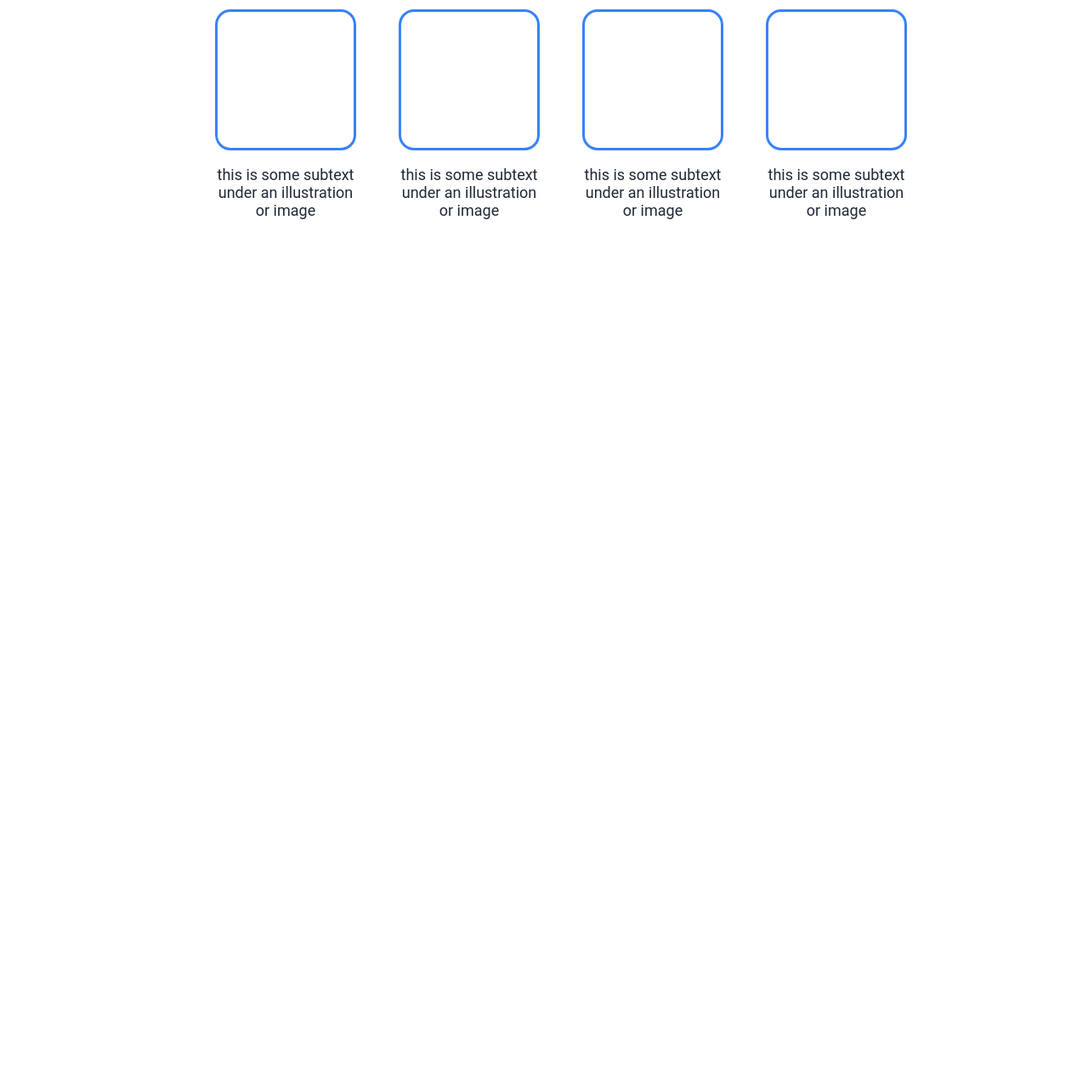
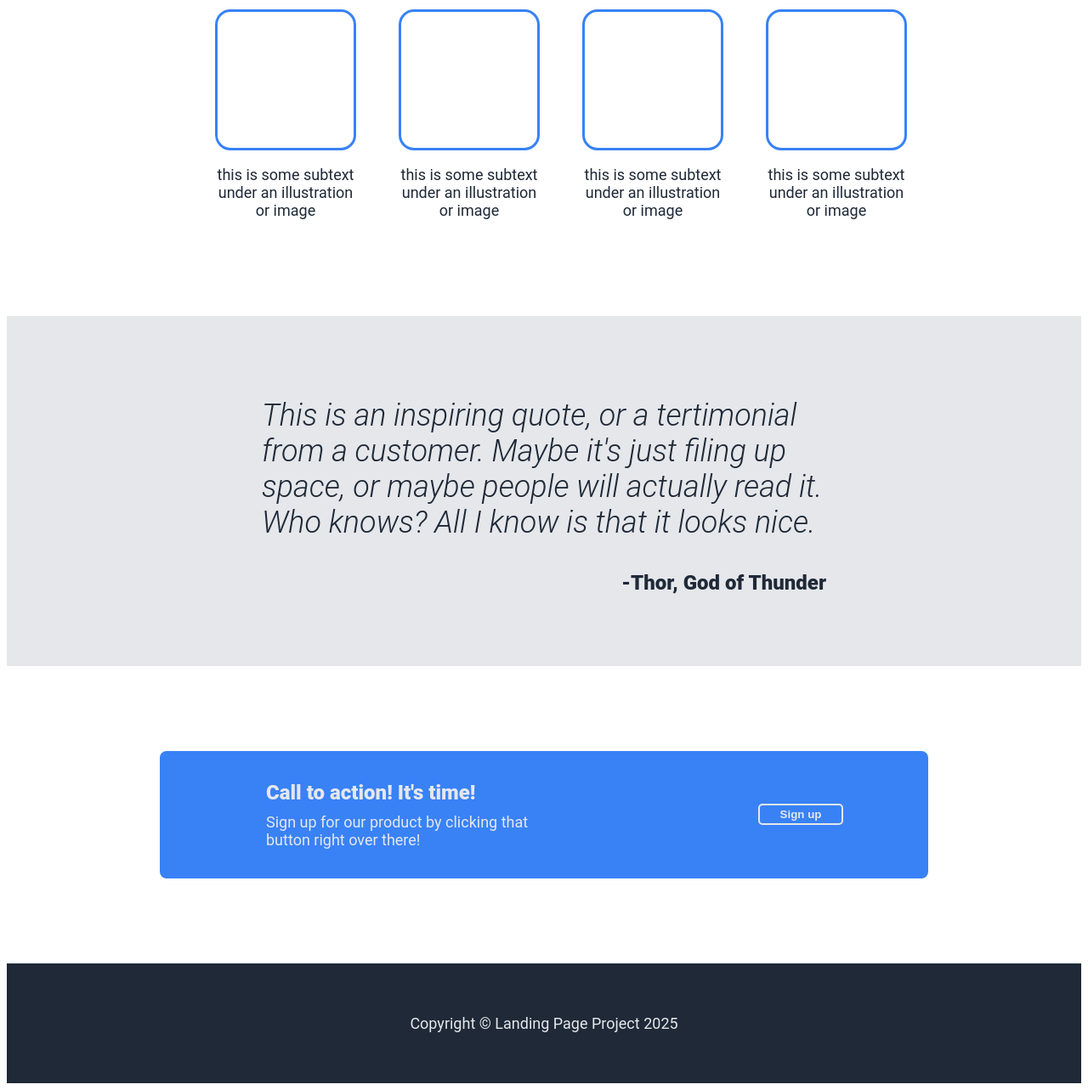
Before and after one commit to pablodgez/landing-page, a plain HTML site: page index.html in a window 1280 px wide. Shown: the part 603-1886 px from the top of the page at 85% size. Before the commit the page ends 903 px from the top, so only its background shows below. Drawn offline with Linux system fonts and the light colour scheme.

Commit message:
Add section and footer with copyright symbol
Added an extra div inside the main content section containing
another div with two horizontally aligned boxes using Flex.
Each box includes text and a submit button. Also added a footer
with a copyright symbol using the proper HTML entity.

```diff
--- a/index.html
+++ b/index.html
@@ -76,17 +76,30 @@
                             this is some subtext under an illustration or image
                         </p>
                     </li>
-
                 </ul>
             </div>
             <div class="quote">
-
+                <p class="quote-top">
+                    This is an inspiring quote, or a tertimonial from a customer. Maybe it's just filing up space, or maybe people will actually read it. Who knows? All I know is that it looks nice.
+                </p>
+                <p class="quote-bottom">
+                    -Thor, God of Thunder
+                </p>
             </div>
             <div class="sign-up">
-
+                <div class="action">
+                    <div class="action-text">
+                        <p class="action-title">Call to action! It's time!</p>
+                        <p class="action-subtitle">Sign up for our product by clicking that button right over there!</p>
+                    </div>
+                    <div class="button-box">
+                        <button class="action-button">Sign up</button>
+                    </div>
+                </div>
             </div>
         </div>
         <div class="footer">
+            Copyright &copy; Landing Page Project 2025
 
         </div>
     </body>
--- a/style.css
+++ b/style.css
@@ -81,6 +81,7 @@ button {
 .information {
     display: flex;
     flex-direction: column;
+    margin-bottom: 80px;
 }
 
 .information-title {
@@ -117,3 +118,65 @@ button {
     color: #1F2937;
     text-align: center;
 }
+
+.quote {
+    background-color: #E5E7EB;
+    padding: 60px 300px 60px 300px;
+}
+
+.quote-top {
+    font-size: 36px;
+    color: #1F2937;
+    font-weight: 300;
+    font-style: italic;
+}
+
+.quote-bottom {
+    font-size: 24px;
+    font-weight: 800;
+    color:#1F2937;
+    text-align: right;
+}
+
+.action {
+    display: flex;
+    background-color: #3882F6;
+    margin: 100px 180px 100px 180px;
+    border-radius: 8px;
+    justify-content: space-between;
+}
+
+.action-text {
+    display: flex;
+    flex-direction: column;
+    padding: 30px 120px 30px 120px;
+}
+
+.action-title {
+    font-size: 24px;
+    color:#E5E7EB;
+    font-weight: 900;
+    margin: 5px;
+}
+
+.action-subtitle {
+    margin: 5px;
+}
+
+.button-box {
+    display: flex;
+    align-items: center;
+    padding: 10px 100px 10px 100px;
+}
+
+.action-button {
+    border: 2px solid #E5E7EB;
+}
+
+.footer {
+    background-color: #1F2937;
+    font-size: 18px;
+    color: #E5E7EB;
+    text-align: center;
+    padding: 60px;
+}
```
